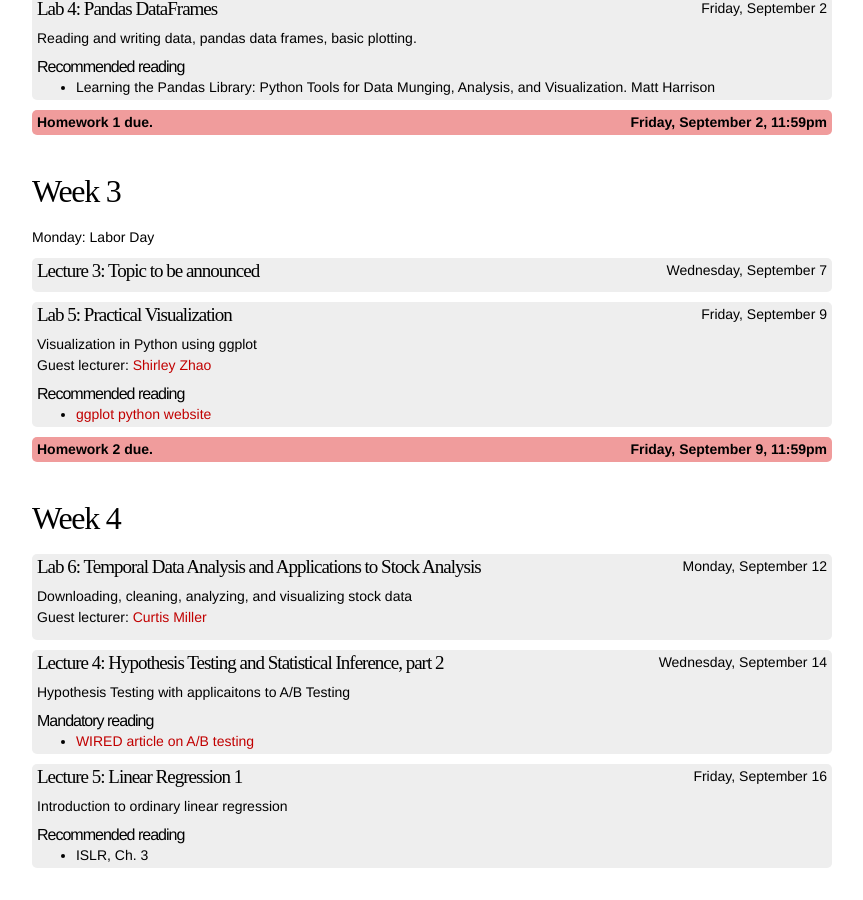
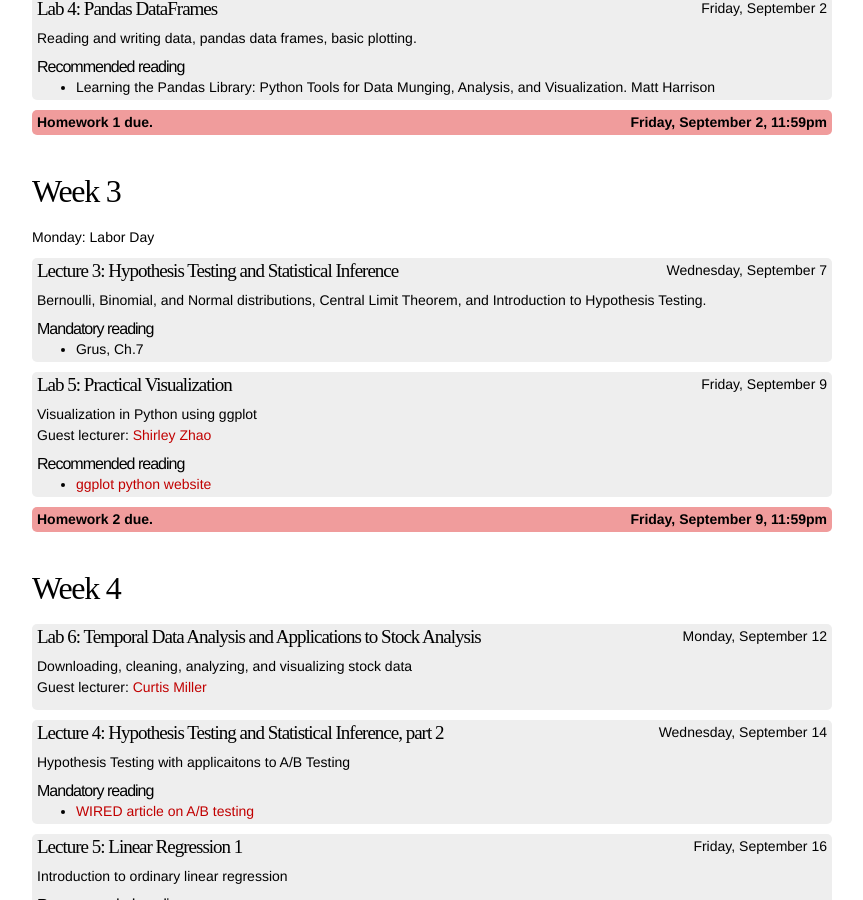
Before and after one commit to datascience-course/2016-website, a Jekyll site: the page built from schedule.md, in a window 1280 px wide and 900 px high, scrolled down 1019 px. Shown: the whole window, without its empty margins (208-1071 px from the left). Built offline with Jekyll 4.4.1, drawn with Linux system fonts in a browser that asks for light colours; some web fonts are replaced.

Commit message:
fixed issues in schedule

```diff
--- a/_layouts/schedule.html
+++ b/_layouts/schedule.html
@@ -21,7 +21,7 @@ layout: page
 
 <h2>Week 3</h2>
     Monday: Labor Day
-    {% include lecture.html number=3 date="Wednesday, September 7" key="hypothesis_testing" %}
+    {% include lecture.html number=3 date="Wednesday, September 7" key="hypothesis_testing_1" %}
     {% include lecture.html type="lab" number=5 date="Friday, September 9" key="lab_practical_vis" %}
     {% include deadline.html due="Homework 2" date="Friday, September 9, 11:59pm" %}
 
```
Also changed, not shown: _lectures/hypothesis_testing_1.md (renamed from _lectures/hypothesis_testing.md, +2 -1 lines).
